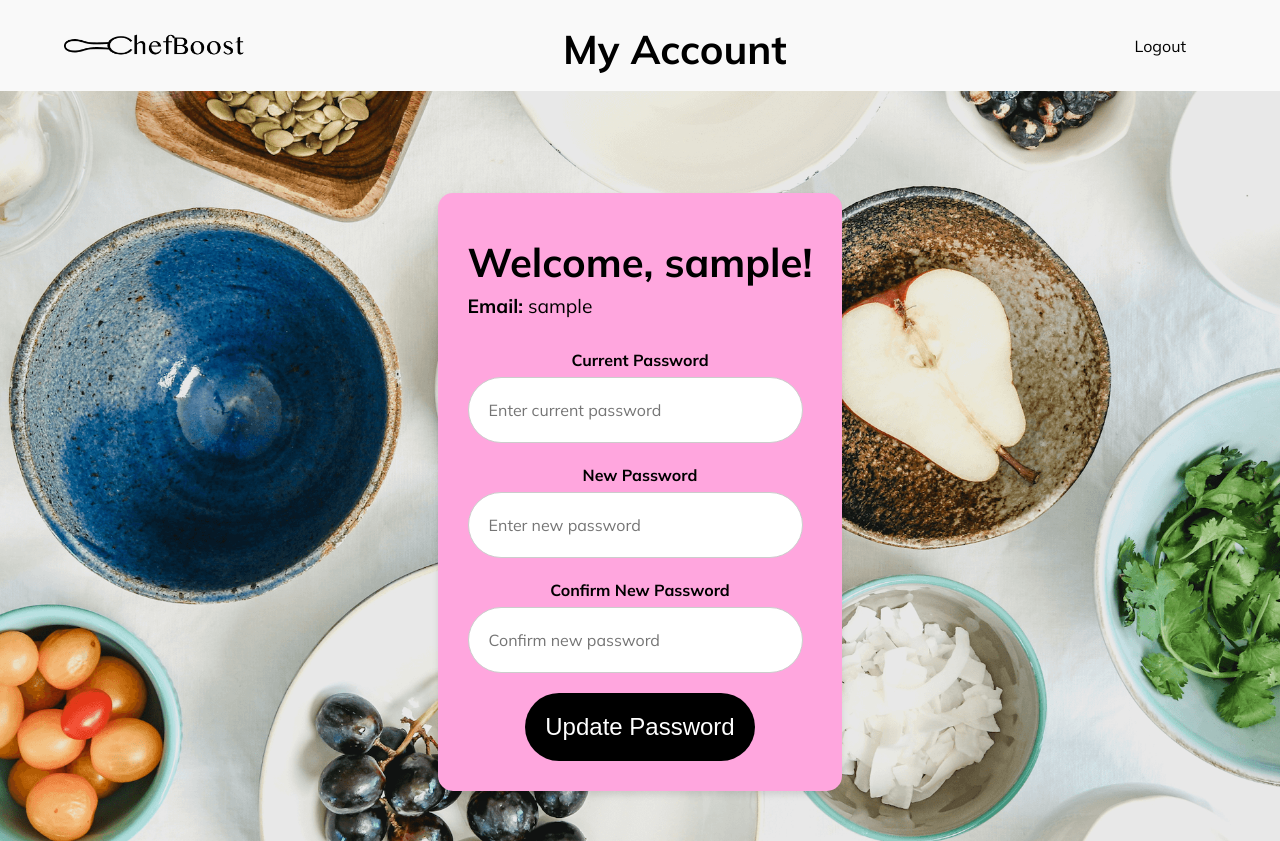
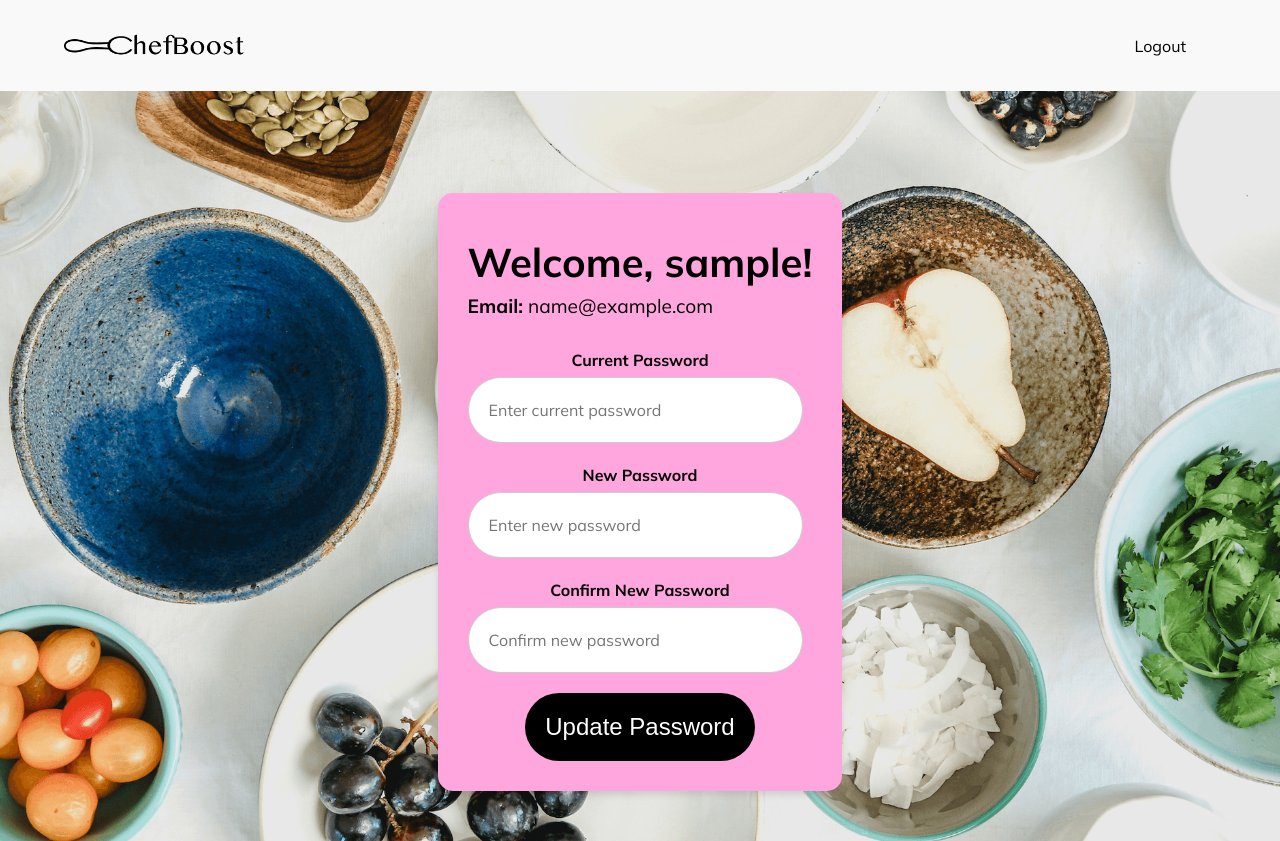
Before and after one commit to twosavoie/gen-ai-recipe-chatbot, a Flask app: page /my_account in a window 1280 px wide. Run offline with Flask 3, Linux system fonts and the light colour scheme; the visitor is signed in with stand-in values (Sample User, id 1).

Commit message:
Small changes to app.py file for routing and to templates

```diff
--- a/app.py
+++ b/app.py
@@ -205,7 +205,7 @@ def my_account():
         current_user.password = generate_password_hash(new_password, method="pbkdf2:sha256")
         db.session.commit()
         flash("Password updated successfully!", "success")
-        return redirect(url_for("my_account"))
+        return redirect(url_for("index"))
 
     return render_template("my_account.html", user=current_user)
 
--- a/templates/base.html
+++ b/templates/base.html
@@ -15,8 +15,10 @@
   <style>
     .flash-messages {
       position: fixed;
-        bottom: 10px; /* Distance from the bottom of the screen */
-        left: 10px;   /* Distance from the left of the screen */
+      bottom: 10px;
+      /* Distance from the bottom of the screen */
+      left: 10px;
+      /* Distance from the left of the screen */
       z-index: 1000;
       width: 300px;
     }
@@ -25,7 +27,8 @@
       padding: 0.75em;
       margin-bottom: 0.5em;
       border-radius: 5px;
-        opacity: 1; /* Initial opacity */
+      opacity: 1;
+      /* Initial opacity */
     }
 
     .flash.success {
@@ -50,9 +53,10 @@
   <header class="site-header">
     <div class="header-content-wrapper">
       <figure>
-            <a href="{{ url_for('index') }}"><img src="{{ url_for('static', filename='logo.png' ) }}" alt=""
-                class="logo"></a><span class="visually-hidden">Chef
-              Boost</span>
+        <a href="{{ url_for('index') }}">
+          <img src="{{ url_for('static', filename='logo.png' ) }}" alt="" class="logo">
+          <span class="visually-hidden">ChefBoost</span>
+        </a>
       </figure>
       {% block header %}
       <!-- Additional header content can be added by child templates here -->
@@ -89,4 +93,5 @@
     }, 10000); // 10 seconds
   </script>
 </body>
+
 </html>
--- a/templates/login.html
+++ b/templates/login.html
@@ -3,7 +3,6 @@
 {% block title %}Login | ChefBoost{% endblock %}
 
 {% block header %}
-<h1>Login</h1>
 <div class="user-info">
   <img src="{{ url_for('static', filename='avatar.png' ) }}" alt="" class="user-image">
   <a href="{{ url_for('signup') }}" class="link-underline">Sign up</a>
--- a/templates/my_account.html
+++ b/templates/my_account.html
@@ -100,8 +100,8 @@
 </style>
 {% endblock %}
 
+<!-- Add user info conditional statement for the header section -->
 {% block header %}
-      <h1>My Account</h1>
 <div class="user-info">
   {% if current_user.is_authenticated %}
   <a href="{{ url_for('logout') }}">Logout</a>
@@ -116,7 +116,7 @@
 <div class="account-container">
   <h1>Welcome, {{ user.username }}!</h1>
   <div class="profile-details">
-        <p><strong>Email:</strong> {{ user.username }}</p>
+    <p><strong>Email:</strong> {{ user.email }}</p>
   </div>
 
   <!-- Password Update Form -->
@@ -134,8 +134,7 @@
 
     <div class="form-group">
       <label for="confirm_password">Confirm New Password</label>
-          <input type="password" id="confirm_password" name="confirm_password" placeholder="Confirm new password"
-            required>
+      <input type="password" id="confirm_password" name="confirm_password" placeholder="Confirm new password" required>
     </div>
 
     <div class="button-group">
```
Also changed, not shown: templates/index.html (+31 -6 lines). Lines whose indentation alone changed are shown as unchanged.
